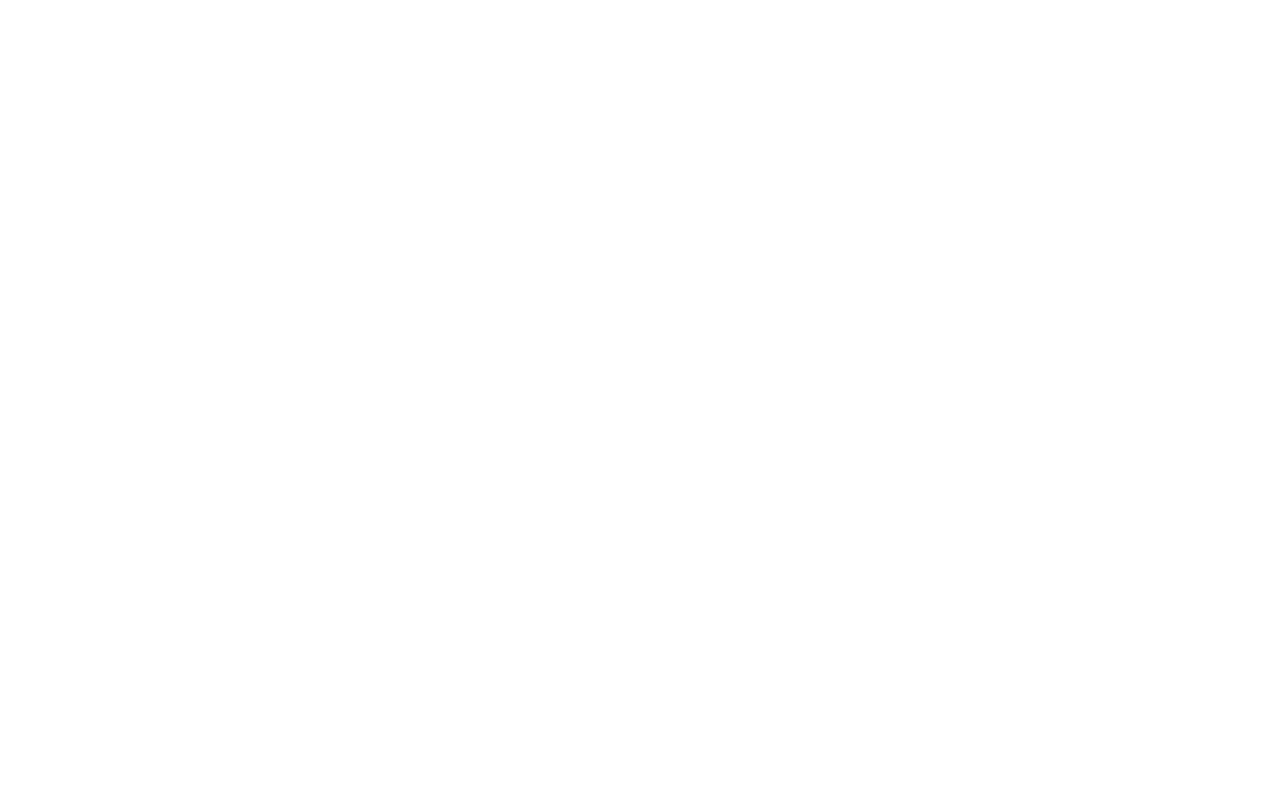
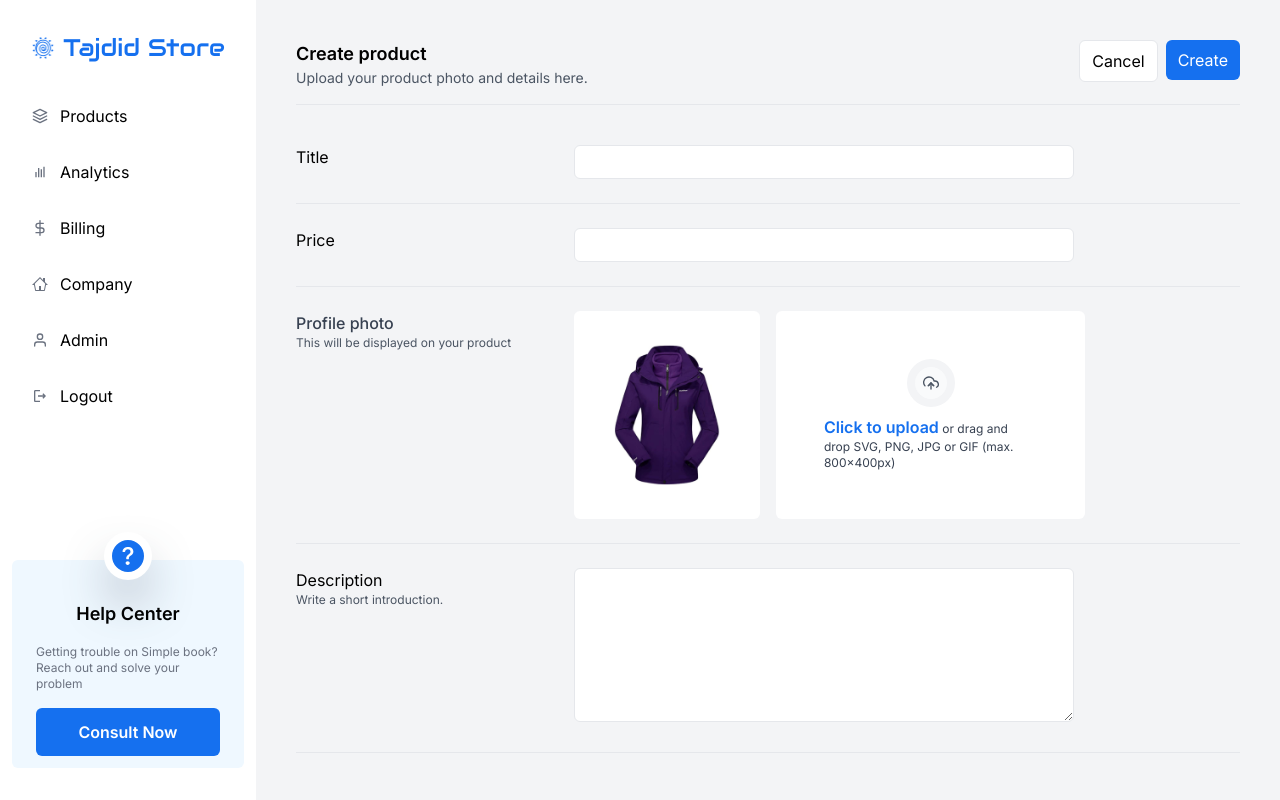
Before and after one commit to soyeba3/simple-ecommerce-dashboard, a React (Vite) app: page /products/create in a window 1280 px wide. Before the commit this address had no page. Built offline with nearby package versions, Linux system fonts and the light colour scheme; some icons are missing.

Commit message:
Completed create-product page design

```diff
--- a/src/App.jsx
+++ b/src/App.jsx
@@ -1,5 +1,6 @@
 import { Outlet, Route, Routes } from "react-router-dom";
 import Sidebar from "./components/sidebar/Sidebar";
+import CreateProduct from "./pages/CreateProduct";
 import Home from "./pages/Home";
 
 function App() {
@@ -16,11 +17,12 @@
     <Routes>
       <Route element={<Layout />}>
         <Route exact path="/" element={<Home />} />
-        <Route exact path="/products" element={<Home />} />
-        <Route exact path="/analytics" element={<Home />} />
-        <Route exact path="/billing" element={<Home />} />
-        <Route exact path="/company" element={<Home />} />
-        <Route exact path="/admin" element={<Home />} />
+        <Route path="/admin" element={<Home />} />
+        <Route path="/products" element={<Home />} />
+        <Route path="/analytics" element={<Home />} />
+        <Route path="/billing" element={<Home />} />
+        <Route path="/company" element={<Home />} />
+        <Route path="/products/create" element={<CreateProduct />} />
       </Route>
     </Routes>
   );
--- a/src/components/buttons/Button.jsx
+++ b/src/components/buttons/Button.jsx
@@ -12,13 +12,14 @@
   const sizes = {
     large: "px-6 py-3 font-semibold",
     medium: "px-4 py-2 font-medium",
-    small: "px-3 py-1 font-normal",
+    small: "px-3 py-2 font-normal",
   };
 
   const variants = {
     primary:
       "h-fit bg-primary-600 rounded-md hover:opacity-90 text-white focus:outline-none",
-    outline: "h-fit border border-primary-500 rounded-md focus:outline-none",
+    outline:
+      "h-fit border border-primary-500 bg-white rounded-md focus:outline-none",
   };
 
   const className = twMerge(
--- a/src/components/pagination/Pagination.jsx
+++ b/src/components/pagination/Pagination.jsx
@@ -3,21 +3,23 @@
 function Pagination() {
   return (
     <div className="flex items-center justify-between py-5 border-t border-gray-200">
-      <div className="flex items-center gap-2">
+      <div className="flex cursor-not-allowed items-center gap-2">
         <FaArrowLeft className="w-4 h-4 text-gray-400" />
         <p className="text-gray-400">Previous</p>
       </div>
-      <div className="flex items-center text-gray-500">
-        <span className="p-3 rounded-md bg-primary-50 text-primary-600">1</span>
-        <span className="p-3">2</span>
-        <span className="p-3">3</span>
-        <span className="p-3">4</span>
-        <span className="p-3">...</span>
-        <span className="p-3">8</span>
-        <span className="p-3">9</span>
-        <span className="p-3">10</span>
+      <div className="flex gap-1 items-center text-gray-500">
+        <span className="p-3 cursor-pointer rounded-md bg-primary-50 text-primary-600">
+          1
+        </span>
+        <span className="p-3 cursor-pointer">2</span>
+        <span className="p-3 cursor-pointer">3</span>
+        <span className="p-3 cursor-pointer">4</span>
+        <span className="p-3 cursor-pointer">...</span>
+        <span className="p-3 cursor-pointer">8</span>
+        <span className="p-3 cursor-pointer">9</span>
+        <span className="p-3 cursor-pointer">10</span>
       </div>
-      <div className="flex items-center gap-2">
+      <div className="flex cursor-pointer items-center gap-2">
         <p>Next</p>
         <FaArrowRight className="w-4 h-4" />
       </div>
--- a/src/components/products/ProductsHeader.jsx
+++ b/src/components/products/ProductsHeader.jsx
@@ -1,4 +1,5 @@
 import { FaChevronDown } from "react-icons/fa6";
+import { Link } from "react-router-dom";
 import Button from "../buttons/Button";
 import avatar from "/images/Avatar.png";
 
@@ -9,7 +10,9 @@
         <h2 className="text-3xl font-semibold">Products</h2>
       </div>
       <div className="flex items-center gap-2">
-        <Button size="medium">Create new</Button>
+        <Link to="/products/create">
+          <Button size="medium">Create new</Button>
+        </Link>
         <div className="flex items-center gap-2">
           <img className="w-10 h-10" src={avatar} alt="avatar" />
           <div>
--- /dev/null
+++ b/src/pages/CreateProduct.jsx
@@ -0,0 +1,93 @@
+import { FiUploadCloud } from "react-icons/fi";
+import Button from "../components/buttons/Button";
+import image from "/public/images/Jacket.png";
+
+function CreateProduct() {
+  return (
+    <div className="flex flex-col gap-4 px-10 py-6">
+      <div className="flex justify-between py-4 border-b border-gray-200">
+        <div>
+          <h3 className="text-lg font-semibold">Create product</h3>
+          <p className="text-gray-600 text-sm">
+            Upload your product photo and details here.
+          </p>
+        </div>
+        <div className="flex gap-2">
+          <Button variant="outline" size="small">
+            Cancel
+          </Button>
+          <Button variant="primary" size="small">
+            Create
+          </Button>
+        </div>
+      </div>
+      <form>
+        <div className="flex gap-14 py-6 border-b border-gray-200">
+          <label className="w-1/4">Title</label>
+          <div className="w-3/4">
+            <input
+              className="w-3/4 focus:outline-none px-2 py-1 rounded-md border border-gray-200"
+              type="text"
+            />
+          </div>
+        </div>
+        <div className="flex gap-14 py-6 border-b border-gray-200">
+          <label className="w-1/4">Price</label>
+          <div className="w-3/4">
+            <input
+              className="w-3/4 focus:outline-none px-2 py-1 rounded-md border border-gray-200"
+              type="number"
+            />
+          </div>
+        </div>
+        <div className="flex gap-14 py-6 border-b border-gray-200">
+          <div className="w-1/4">
+            <h5 className="text-gray-700 font-medium">Profile photo</h5>
+            <p className="text-xs text-gray-600">
+              This will be displayed on your product
+            </p>
+          </div>
+          <div className="w-3/4 flex gap-4">
+            <div className="px-10 py-4 bg-white flex justify-center items-center rounded-md">
+              <img src={image} alt="img" />
+            </div>
+            <div>
+              <input type="file" id="files" className="hidden" />
+              <label for="files">
+                <div className="bg-white cursor-pointer w-4/6 flex flex-col gap-2 items-center rounded-md p-12">
+                  <div className="p-2 rounded-full border-8 border-gray-100 bg-gray-50">
+                    <FiUploadCloud className="text-gray-600" />
+                  </div>
+                  <div>
+                    <p className="text-gray-700 text-xs">
+                      <span className="text-primary-600 text-base font-semibold">
+                        Click to upload
+                      </span>{" "}
+                      or drag and drop SVG, PNG, JPG or GIF (max. 800x400px)
+                    </p>
+                  </div>
+                </div>
+              </label>
+            </div>
+          </div>
+        </div>
+        <div className="flex gap-14 py-6 border-b border-gray-200">
+          <div className="w-1/4">
+            <p>Description</p>
+            <p className="text-gray-600 text-xs ">
+              Write a short introduction.
+            </p>
+          </div>
+          <div className="w-3/4">
+            <textarea
+              rows={6}
+              className="w-3/4 focus:outline-none px-2 py-1 rounded-md border border-gray-200"
+            />
+          </div>
+        </div>
+      </form>
+    </div>
+  );
+}
+
+export default CreateProduct;
```
Also changed, not shown: public/images/Jacket.png (added).
